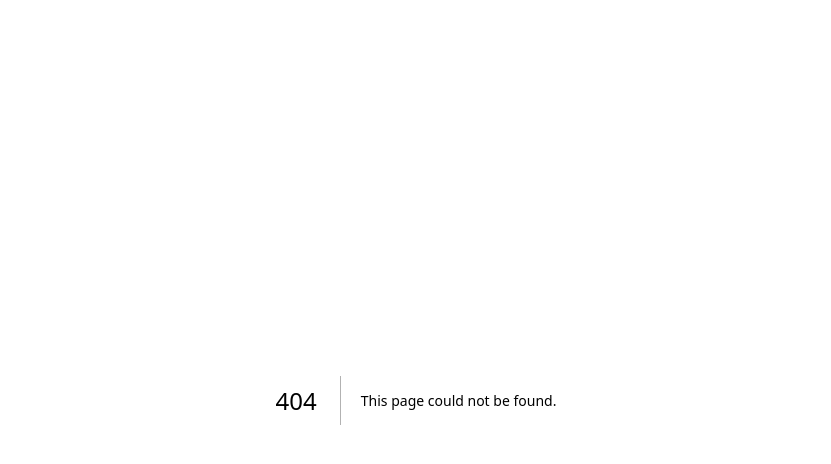
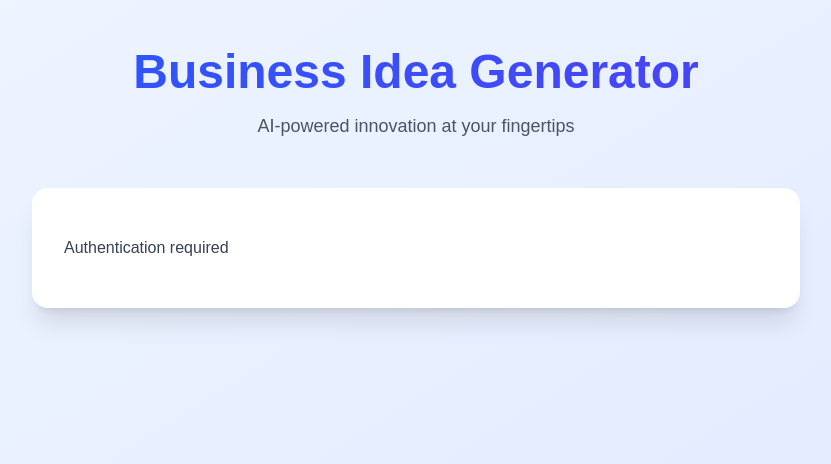
Before and after one commit to ShreCodes2809/first-ai-saas-proj, a Next.js app: page /product in a window 1280 px wide. Before the commit this address had no page. Shown: the top 464 px of the page, without its empty margins (224-1055 px from the left). Built offline with nearby package versions, Linux system fonts and the light colour scheme; no server answers.

Commit message:
Created product.tsx for producing output in a protected route

```diff
--- /dev/null
+++ b/pages/product.tsx
@@ -0,0 +1,73 @@
+"use client"
+
+import { useEffect, useState } from 'react';
+import ReactMarkdown from 'react-markdown';
+import remarkGfm from 'remark-gfm';
+import remarkBreaks from 'remark-breaks';
+import { useAuth } from '@clerk/nextjs';
+import { fetchEventSource } from '@microsoft/fetch-event-source';
+
+export default function Product() {
+    const { getToken } = useAuth();
+    const [idea, setIdea] = useState<string>('…loading');
+
+    useEffect(() => {
+        let buffer = '';
+        (async () => {
+            const jwt = await getToken();
+            if (!jwt) {
+                setIdea('Authentication required');
+                return;
+            }
+
+            await fetchEventSource('/api', {
+                headers: { Authorization: `Bearer ${jwt}` },
+                onmessage(ev) {
+                    buffer += ev.data;
+                    setIdea(buffer);
+                },
+                onerror(err) {
+                    console.error('SSE error:', err);
+                    // Don't throw - let it retry
+                }
+            });
+        })();
+    }, []); // Empty dependency array - run once on mount
+
+    return (
+        <main className="min-h-screen bg-gradient-to-br from-blue-50 to-indigo-100 dark:from-gray-900 dark:to-gray-800">
+            <div className="container mx-auto px-4 py-12">
+                {/* Header */}
+                <header className="text-center mb-12">
+                    <h1 className="text-5xl font-bold bg-gradient-to-r from-blue-600 to-indigo-600 bg-clip-text text-transparent mb-4">
+                        Business Idea Generator
+                    </h1>
+                    <p className="text-gray-600 dark:text-gray-400 text-lg">
+                        AI-powered innovation at your fingertips
+                    </p>
+                </header>
+
+                {/* Content Card */}
+                <div className="max-w-3xl mx-auto">
+                    <div className="bg-white dark:bg-gray-800 rounded-2xl shadow-xl p-8 backdrop-blur-lg bg-opacity-95">
+                        {idea === '…loading' ? (
+                            <div className="flex items-center justify-center py-12">
+                                <div className="animate-pulse text-gray-400">
+                                    Generating your business idea...
+                                </div>
+                            </div>
+                        ) : (
+                            <div className="markdown-content text-gray-700 dark:text-gray-300">
+                                <ReactMarkdown
+                                    remarkPlugins={[remarkGfm, remarkBreaks]}
+                                >
+                                    {idea}
+                                </ReactMarkdown>
+                            </div>
+                        )}
+                    </div>
+                </div>
+            </div>
+        </main>
+    );
+}
```
